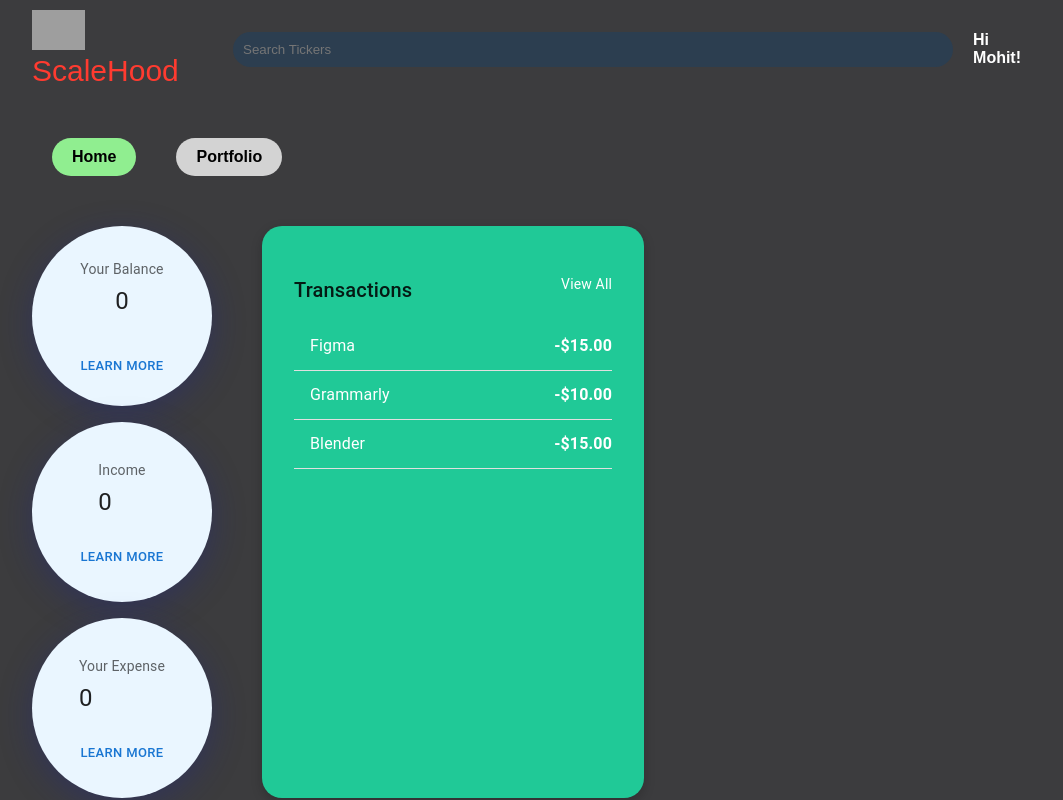
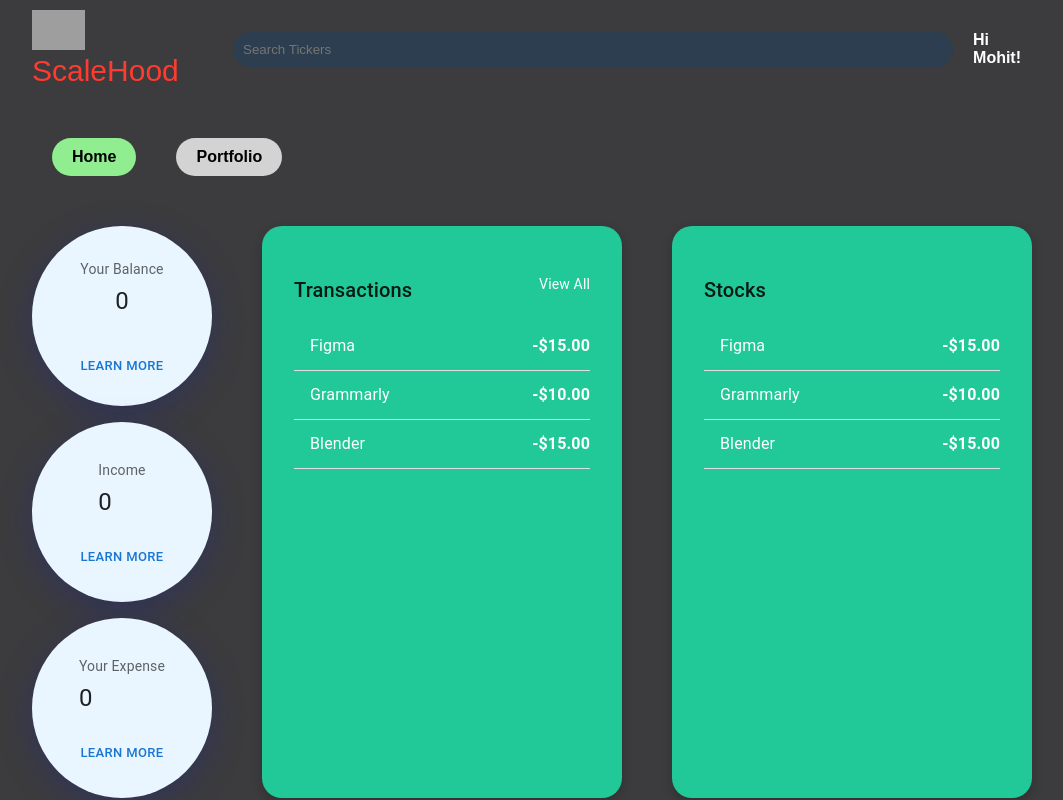
Before and after one commit to Mohit-Porwal/Basic-Stock-Trading, a React (Vite) app in the folder frontend/scalehoodUI/: page / in a window 1280 px wide. Shown: the whole page, without its empty margins (108-1171 px from the left). Built offline with nearby package versions, Linux system fonts and the light colour scheme; grey boxes are pictures that could not be loaded.

Commit message:
Added latest stocks card next to recent transactions

```diff
--- /dev/null
+++ b/frontend/scalehoodUI/src/components/LatestStocks/LatestStocks.jsx
@@ -0,0 +1,49 @@
+import * as React from 'react';
+import { Card, CardContent, Typography, List, ListItem, ListItemText, Divider, Box } from '@mui/material';
+
+export default function LatestStocks() {
+  const transactions = [
+    { id: 1, name: 'Figma', amount: '-$15.00' },
+    { id: 2, name: 'Grammarly', amount: '-$10.00' },
+    { id: 3, name: 'Blender',amount: '-$15.00' },
+  ];
+
+  return (
+    <Card
+      sx={{
+        width: 350, // Adjust the card width
+        borderRadius: '20px',
+        backgroundColor: '#20C997', // Match the background
+        color: '333333', // Text color to contrast
+        padding: '16px',
+
+        boxShadow: '0px 4px 12px rgba(0, 0, 0, 0.2)', // Add shadow for depth
+      }}
+    >
+        <CardContent>
+
+            {/* Transactions title */}
+            <Box sx={{ display: 'flex', justifyContent: 'space-between', marginTop: '16px', marginBottom: '16px' }}>
+            <Typography variant="h6">Stocks</Typography>
+            </Box>
+
+            {/* List of transactions */}
+            <List sx={{ padding: 0 }}>
+            {transactions.map((transaction) => (
+                <React.Fragment key={transaction.id}>
+                    <ListItem sx={{ paddingLeft: 0, paddingRight: 0 }}>
+                        <Box sx={{ display: 'flex', alignItems: 'center', flexGrow: 1 }}>
+                            <ListItemText primary={transaction.name} sx={{ marginLeft: '16px', color: 'white' }} />
+                        </Box>
+                        <Typography variant="body1" sx={{ fontWeight: 'bold', color: 'white' }}>
+                            {transaction.amount}
+                        </Typography>
+                    </ListItem>
+                    <Divider sx={{ backgroundColor: 'white' }} />
+                </React.Fragment>
+            ))}
+            </List>
+        </CardContent>
+    </Card>
+  );
+}
--- a/frontend/scalehoodUI/src/pages/HomePage/HomePage.jsx
+++ b/frontend/scalehoodUI/src/pages/HomePage/HomePage.jsx
@@ -6,7 +6,7 @@ import FinancialMetrics from '../../components/FinancialMetrics/Cards';
 import RecentTransactions from '../../components/RecentTransactions/RecentTransactions';
 import Portfolio from '../../components/Portfolio/Portfolio';
 import '../../global.css'
-
+import LatestStocks from '../../components/LatestStocks/LatestStocks';
 
 
 export default function HomePage() {
@@ -33,6 +33,7 @@ export default function HomePage() {
                       <>
                           <FinancialMetrics/>
                           <RecentTransactions/>
+                          <LatestStocks/>
                       </>
                   )}
                   {activeView === 'Portfolio' && (
```
